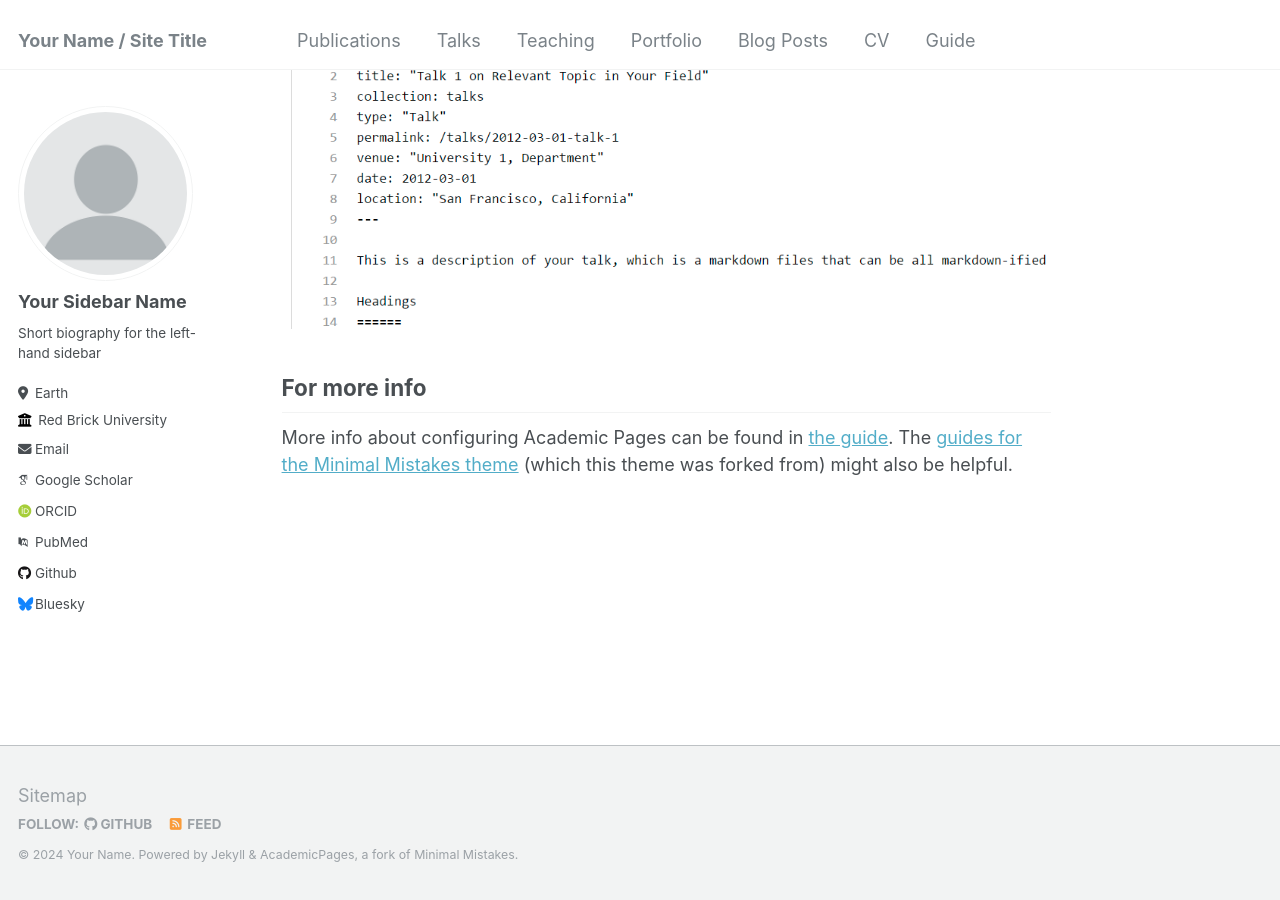
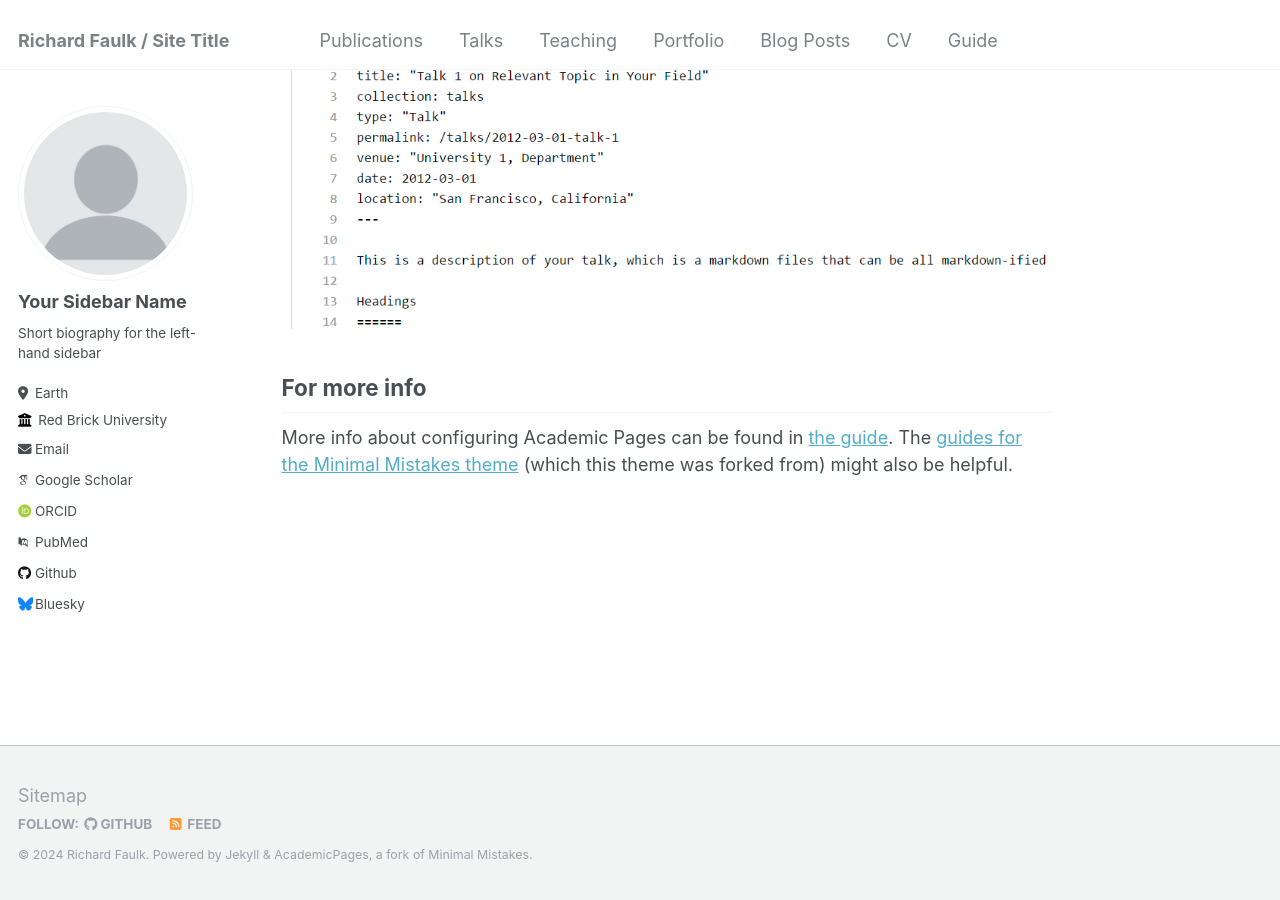
Before and after one commit to RichardKF/richardkf.github.io, a Jekyll site: the page built from _pages/about.md, in a window 1280 px wide and 900 px high, scrolled down 2660 px. Built offline with Jekyll 4.4.1, drawn with Linux system fonts in a browser that asks for light colours; some web fonts are replaced.

Commit message:
Update _config.yml

```diff
--- a/_config.yml
+++ b/_config.yml
@@ -8,13 +8,13 @@
 
 # Basic Site Settings
 locale                   : "en-US"
-title                    : "Your Name / Site Title"
+title                    : "Richard Faulk / Site Title"
 title_separator          : "-"
-name                     : &name "Your Name"
+name                     : &name "Richard Faulk"
 description              : &description "personal description"
-url                      : https://academicpages.github.io # the base hostname & protocol for your site e.g. "https://mmistakes.github.io"
+url                      : https://richardkf.github.io # the base hostname & protocol for your site e.g. "https://mmistakes.github.io"
 baseurl                  : "" # the subpath of your site, e.g. "/blog"
-repository               : "academicpages/academicpages.github.io"
+repository               : "RichardKF/richardkf.github.io"
 
 # Site Author - The following control what appear as part of the author content on the side bar.
 #               If a field is blank the icon and link will not appear, otherwise it will be shown.
```
